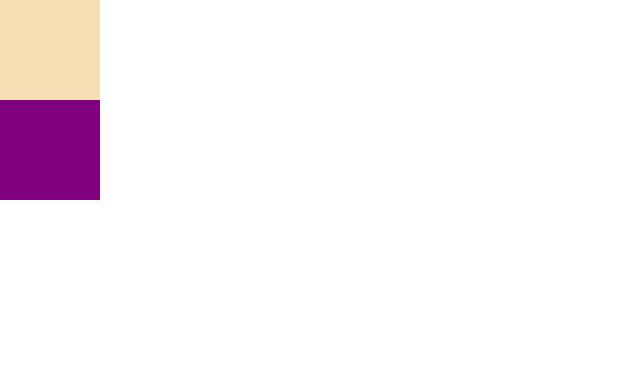
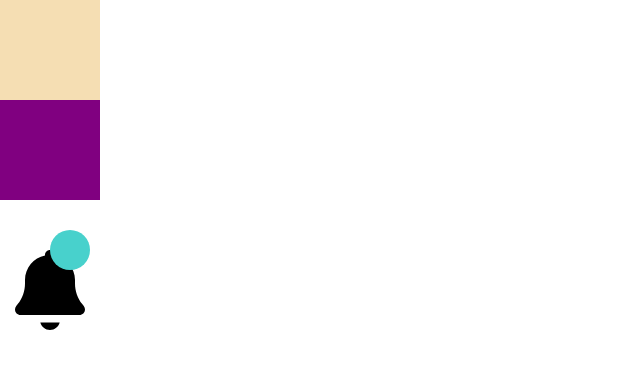
Before and after one commit to R-Akila-2006/possition, a plain HTML site: page index.html in a window 1280 px wide. Shown: the top 368 px of the page, without its empty margins (0-640 px from the left). Drawn offline with Linux system fonts and the light colour scheme.

Commit message:
after change

```diff
--- a/index.html
+++ b/index.html
@@ -4,11 +4,22 @@
 
     <title>Possition Property</title>
     <link rel="stylesheet" href="style.css">
+
 </head>
 <body>
     <div class="con">
         <div class="box"></div>
         <div class="b"></div>
+        <div class="pot">
+
+        </div>
+        <div class="ak">
+            <svg xmlns="http://www.w3.org/2000/svg" viewBox="0 0 640 640"><!--!Font Awesome Free v7.0.0 by @fontawesome - https://fontawesome.com License - https://fontawesome.com/license/free Copyright 2025 Fonticons, Inc.--><path d="M320 64C302.3 64 288 78.3 288 96L288 99.2C215 114 160 178.6 160 256L160 277.7C160 325.8 143.6 372.5 113.6 410.1L103.8 422.3C98.7 428.6 96 436.4 96 444.5C96 464.1 111.9 480 131.5 480L508.4 480C528 480 543.9 464.1 543.9 444.5C543.9 436.4 541.2 428.6 536.1 422.3L526.3 410.1C496.4 372.5 480 325.8 480 277.7L480 256C480 178.6 425 114 352 99.2L352 96C352 78.3 337.7 64 320 64zM258 528C265.1 555.6 290.2 576 320 576C349.8 576 374.9 555.6 382 528L258 528z"/></svg>
+
+
+        </div>
+
     </div>
+
 </body>
 </html>
--- a/style.css
+++ b/style.css
@@ -26,3 +26,18 @@
     top: 10px;
 
 }
+.ak{
+    width: 100px;
+    height: 100px;
+
+}
+.pot{
+    height: 40px;
+    width: 40px;
+    background-color: mediumturquoise;
+    border-radius: 30px;
+    position: relative;
+    top: 30px;
+    left: 50px;
+
+}
```
